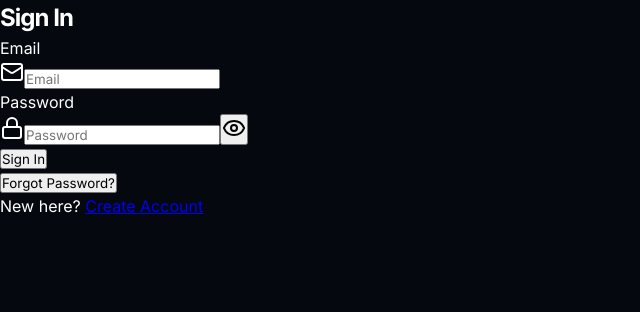
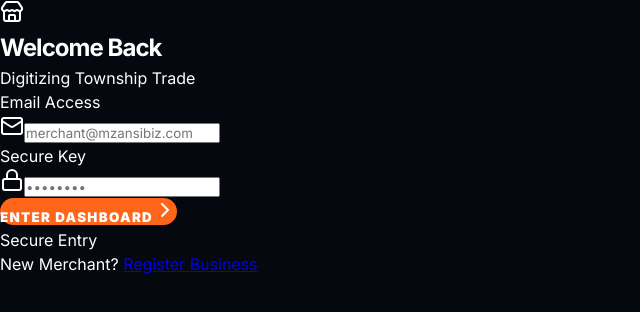
Before and after one commit to Zwidezi/Digi-Mzansi, a React (Vite) app: page /login in a window 1280 px wide. Shown: the top 312 px of the page, without its empty margins (0-640 px from the left). Built offline with nearby package versions, Linux system fonts and the light colour scheme; no server answers.

Commit message:
feat: integrate Firebase Auth, Firestore persistence, and premium UI polish for Mzansi Biz

```diff
--- a/index.html
+++ b/index.html
@@ -5,7 +5,7 @@
     <link rel="icon" type="image/svg+xml" href="/vite.svg" />
     <meta name="viewport" content="width=device-width, initial-scale=1.0, maximum-scale=1.0, user-scalable=no" />
     <meta name="theme-color" content="#07090D" />
-    <meta name="apple-mobile-web-app-capable" content="yes">
+    <meta name="mobile-web-app-capable" content="yes">
     <meta name="apple-mobile-web-app-status-bar-style" content="black-translucent">
     <meta name="apple-mobile-web-app-title" content="Mzansi Biz">
     <link rel="apple-touch-icon" href="/pwa-192x192.png">
--- a/src/components/shared/PremiumHeader.jsx
+++ b/src/components/shared/PremiumHeader.jsx
@@ -5,7 +5,7 @@ import { useAuth } from '../../context/AuthContext';
 import { motion } from 'framer-motion';
 
 const PremiumHeader = ({ title = "Mzansi Biz" }) => {
-  const { logout } = useAuth();
+  const { user, logout } = useAuth();
   const navigate = useNavigate();
 
   const handleLogout = async () => {
--- a/src/pages/Auth/Login.jsx
+++ b/src/pages/Auth/Login.jsx
@@ -2,12 +2,11 @@ import React, { useState } from 'react';
 import { useNavigate, Link } from 'react-router-dom';
 import { useAuth } from '../../context/AuthContext';
 import { motion } from 'framer-motion';
-import { Mail, Lock, Eye, AlertCircle, Loader2 } from 'lucide-react';
+import { Store, Mail, Lock, AlertCircle, Loader2, ChevronRight } from 'lucide-react';
 
 const Login = () => {
   const [email, setEmail] = useState('');
   const [password, setPassword] = useState('');
-  const [showPassword, setShowPassword] = useState(false);
   const [error, setError] = useState('');
   const [loading, setLoading] = useState(false);
   const { login } = useAuth();
@@ -21,88 +20,98 @@ const Login = () => {
       await login(email, password);
       navigate('/');
     } catch (err) {
-      setError('Invalid email or password.');
+      setError('Login failed. Please check your credentials.');
     } finally {
       setLoading(false);
     }
   };
 
   return (
-    <div className="mobile-viewport bg-white flex flex-col items-center px-10 py-20 min-h-screen">
+    <div className="mobile-viewport bg-[#05070A] flex flex-col items-center px-10 py-16 min-h-screen relative overflow-hidden">
+      {/* Background Glows */}
+      <div className="absolute top-[-10%] right-[-10%] w-64 h-64 bg-primary/20 rounded-full blur-[100px] pointer-events-none" />
+      <div className="absolute bottom-[-10%] left-[-10%] w-64 h-64 bg-orange-500/10 rounded-full blur-[100px] pointer-events-none" />
+
       <motion.div
         initial={{ opacity: 0, y: 20 }}
         animate={{ opacity: 1, y: 0 }}
-        className="w-full max-w-sm space-y-12"
+        className="w-full max-w-sm space-y-12 relative z-10"
       >
-        <h2 className="text-4xl font-extrabold text-[#1A1C1E] text-center tracking-tight">Sign In</h2>
+        <div className="text-center space-y-4">
+          <div className="w-16 h-16 bg-white/5 rounded-2xl flex items-center justify-center mx-auto border border-white/5 shadow-2xl">
+            <Store className="text-primary w-8 h-8" />
+          </div>
+          <h2 className="text-4xl font-black text-white tracking-tighter uppercase">Welcome <span className="text-primary">Back</span></h2>
+          <p className="text-white/20 text-[10px] font-black uppercase tracking-[0.2em]">Digitizing Township Trade</p>
+        </div>
 
         {error && (
-          <div className="bg-red-50 text-red-600 p-4 rounded-xl flex items-center gap-3 text-xs font-bold border border-red-100">
+          <div className="bg-red-500/10 text-red-500 p-5 rounded-2xl flex items-center gap-4 text-[10px] font-black uppercase border border-red-500/20">
             <AlertCircle className="w-5 h-5 flex-shrink-0" />
             {error}
           </div>
         )}
 
-        <form onSubmit={handleSubmit} className="space-y-8">
-          {/* Email Field */}
+        <form onSubmit={handleSubmit} className="space-y-6">
           <div className="space-y-2">
-            <label className="text-sm font-bold text-[#1A1C1E] ml-1">Email</label>
+            <label className="text-[10px] font-black text-white/40 uppercase tracking-widest ml-1">Email Access</label>
             <div className="relative">
-              <Mail className="absolute left-4 top-1/2 -translate-y-1/2 w-5 h-5 text-gray-400" />
+              <Mail className="absolute left-6 top-1/2 -translate-y-1/2 w-5 h-5 text-white/20" />
               <input
                 type="email"
                 required
-                className="w-full pl-12 pr-4 py-4 rounded-xl border border-gray-200 outline-none focus:border-[#0066FF] transition-all font-medium text-gray-700 bg-white"
-                placeholder="Email"
+                className="w-full pl-16 pr-6 py-5 rounded-2xl bg-white/5 border border-white/5 text-white outline-none focus:border-primary/50 transition-all font-bold text-sm"
+                placeholder="merchant@mzansibiz.com"
                 value={email}
                 onChange={(e) => setEmail(e.target.value)}
               />
             </div>
           </div>
 
-          {/* Password Field */}
           <div className="space-y-2">
-            <label className="text-sm font-bold text-[#1A1C1E] ml-1">Password</label>
+            <label className="text-[10px] font-black text-white/40 uppercase tracking-widest ml-1">Secure Key</label>
             <div className="relative">
-              <Lock className="absolute left-4 top-1/2 -translate-y-1/2 w-5 h-5 text-gray-400" />
+              <Lock className="absolute left-6 top-1/2 -translate-y-1/2 w-5 h-5 text-white/20" />
               <input
-                type={showPassword ? "text" : "password"}
+                type="password"
                 required
-                className="w-full pl-12 pr-12 py-4 rounded-xl border border-gray-200 outline-none focus:border-[#0066FF] transition-all font-medium text-gray-700 bg-white"
-                placeholder="Password"
+                className="w-full pl-16 pr-6 py-5 rounded-2xl bg-white/5 border border-white/5 text-white outline-none focus:border-primary/50 transition-all font-bold text-sm"
+                placeholder="••••••••"
                 value={password}
                 onChange={(e) => setPassword(e.target.value)}
               />
-              <button
-                type="button"
-                onClick={() => setShowPassword(!showPassword)}
-                className="absolute right-4 top-1/2 -translate-y-1/2 text-gray-400 hover:text-gray-600"
-              >
-                <Eye className="w-5 h-5" />
-              </button>
             </div>
           </div>
 
           <button
             type="submit"
             disabled={loading}
-            className="w-full bg-[#0066FF] py-4 rounded-xl text-white font-black text-lg shadow-lg shadow-blue-200 active:scale-95 transition-all flex items-center justify-center"
+            className="w-full py-6 btn-glow flex items-center justify-center gap-3 disabled:opacity-50 mt-4"
           >
-            {loading ? <Loader2 className="w-6 h-6 animate-spin" /> : 'Sign In'}
+            {loading ? <Loader2 className="w-6 h-6 animate-spin" /> : (
+              <>
+                <span className="text-sm">Enter Dashboard</span>
+                <ChevronRight className="w-4 h-4 opacity-50" />
+              </>
+            )}
           </button>
         </form>
 
-        <div className="text-center space-y-4">
-          <button className="text-[#0066FF] font-bold text-sm hover:underline">
-            Forgot Password?
-          </button>
-          <p className="text-gray-400 text-sm font-medium pt-4">
-            New here?{' '}
-            <Link to="/signup" className="text-[#0066FF] font-black hover:underline">
-              Create Account
-            </Link>
-          </p>
+        <div className="relative py-4">
+          <div className="absolute inset-0 flex items-center">
+            <div className="w-full border-t border-white/5"></div>
+          </div>
+          <div className="relative flex justify-center text-[10px] uppercase tracking-widest">
+            <span className="bg-[#05070A] px-4 text-white/20 font-black">Secure Entry</span>
+          </div>
         </div>
+
+        <p className="text-center text-[10px] font-black uppercase tracking-widest text-white/20">
+          New Merchant?{' '}
+          <Link to="/signup" className="text-primary hover:underline ml-1">
+            Register Business
+          </Link>
+        </p>
       </motion.div>
     </div>
   );
--- a/src/pages/Auth/Signup.jsx
+++ b/src/pages/Auth/Signup.jsx
@@ -2,7 +2,7 @@ import React, { useState } from 'react';
 import { useNavigate, Link } from 'react-router-dom';
 import { useAuth } from '../../context/AuthContext';
 import { motion } from 'framer-motion';
-import { User, Mail, Lock, AlertCircle, Loader2 } from 'lucide-react';
+import { User, Mail, Lock, AlertCircle, Loader2, Store, ChevronRight } from 'lucide-react';
 import { updateProfile } from 'firebase/auth';
 
 const Signup = () => {
@@ -32,31 +32,40 @@ const Signup = () => {
   };
 
   return (
-    <div className="mobile-viewport bg-white flex flex-col items-center px-10 py-16 min-h-screen">
+    <div className="mobile-viewport bg-[#05070A] flex flex-col items-center px-10 py-16 min-h-screen relative overflow-hidden">
+      {/* Background Glows */}
+      <div className="absolute top-[-10%] right-[-10%] w-64 h-64 bg-primary/20 rounded-full blur-[100px] pointer-events-none" />
+      <div className="absolute bottom-[-10%] left-[-10%] w-64 h-64 bg-orange-500/10 rounded-full blur-[100px] pointer-events-none" />
+
       <motion.div
         initial={{ opacity: 0, y: 20 }}
         animate={{ opacity: 1, y: 0 }}
-        className="w-full max-w-sm space-y-10"
+        className="w-full max-w-sm space-y-10 relative z-10"
       >
-        <h2 className="text-4xl font-extrabold text-[#1A1C1E] text-center tracking-tight">Create Account</h2>
+        <div className="text-center space-y-4">
+          <div className="w-16 h-16 bg-white/5 rounded-2xl flex items-center justify-center mx-auto border border-white/5 shadow-2xl">
+            <Store className="text-primary w-8 h-8" />
+          </div>
+          <h2 className="text-4xl font-black text-white tracking-tighter uppercase">New <span className="text-primary">Merchant</span></h2>
+          <p className="text-white/20 text-[10px] font-black uppercase tracking-[0.2em]">Start your digital journey</p>
+        </div>
 
         {error && (
-          <div className="bg-red-50 text-red-600 p-4 rounded-xl flex items-center gap-3 text-xs font-bold border border-red-100">
+          <div className="bg-red-500/10 text-red-500 p-5 rounded-2xl flex items-center gap-4 text-[10px] font-black uppercase border border-red-500/20">
             <AlertCircle className="w-5 h-5 flex-shrink-0" />
             {error}
           </div>
         )}
 
-        <form onSubmit={handleSubmit} className="space-y-6">
-          {/* Full Name Field */}
-          <div className="space-y-1.5">
-            <label className="text-sm font-bold text-[#1A1C1E] ml-1">Full Name</label>
+        <form onSubmit={handleSubmit} className="space-y-5">
+          <div className="space-y-2">
+            <label className="text-[10px] font-black text-white/40 uppercase tracking-widest ml-1">Merchant Name</label>
             <div className="relative">
-              <User className="absolute left-4 top-1/2 -translate-y-1/2 w-5 h-5 text-gray-400" />
+              <User className="absolute left-6 top-1/2 -translate-y-1/2 w-5 h-5 text-white/20" />
               <input
                 type="text"
                 required
-                className="w-full pl-12 pr-4 py-4 rounded-xl border border-gray-200 outline-none focus:border-[#0066FF] transition-all font-medium text-gray-700 bg-white"
+                className="w-full pl-16 pr-6 py-5 rounded-2xl bg-white/5 border border-white/5 text-white outline-none focus:border-primary/50 transition-all font-bold text-sm"
                 placeholder="Full Name"
                 value={fullName}
                 onChange={(e) => setFullName(e.target.value)}
@@ -64,32 +73,30 @@ const Signup = () => {
             </div>
           </div>
 
-          {/* Email Field */}
-          <div className="space-y-1.5">
-            <label className="text-sm font-bold text-[#1A1C1E] ml-1">Email</label>
+          <div className="space-y-2">
+            <label className="text-[10px] font-black text-white/40 uppercase tracking-widest ml-1">Email Access</label>
             <div className="relative">
-              <Mail className="absolute left-4 top-1/2 -translate-y-1/2 w-5 h-5 text-gray-400" />
+              <Mail className="absolute left-6 top-1/2 -translate-y-1/2 w-5 h-5 text-white/20" />
               <input
                 type="email"
                 required
-                className="w-full pl-12 pr-4 py-4 rounded-xl border border-gray-200 outline-none focus:border-[#0066FF] transition-all font-medium text-gray-700 bg-white"
-                placeholder="Email"
+                className="w-full pl-16 pr-6 py-5 rounded-2xl bg-white/5 border border-white/5 text-white outline-none focus:border-primary/50 transition-all font-bold text-sm"
+                placeholder="merchant@mzansibiz.com"
                 value={email}
                 onChange={(e) => setEmail(e.target.value)}
               />
             </div>
           </div>
 
-          {/* Password Field */}
-          <div className="space-y-1.5">
-            <label className="text-sm font-bold text-[#1A1C1E] ml-1">Password</label>
+          <div className="space-y-2">
+            <label className="text-[10px] font-black text-white/40 uppercase tracking-widest ml-1">Secure Key</label>
             <div className="relative">
-              <Lock className="absolute left-4 top-1/2 -translate-y-1/2 w-5 h-5 text-gray-400" />
+              <Lock className="absolute left-6 top-1/2 -translate-y-1/2 w-5 h-5 text-white/20" />
               <input
                 type="password"
                 required
-                className="w-full pl-12 pr-4 py-4 rounded-xl border border-gray-200 outline-none focus:border-[#0066FF] transition-all font-medium text-gray-700 bg-white"
-                placeholder="Password"
+                className="w-full pl-16 pr-6 py-5 rounded-2xl bg-white/5 border border-white/5 text-white outline-none focus:border-primary/50 transition-all font-bold text-sm"
+                placeholder="••••••••"
                 value={password}
                 onChange={(e) => setPassword(e.target.value)}
               />
@@ -99,38 +106,29 @@ const Signup = () => {
           <button
             type="submit"
             disabled={loading}
-            className="w-full bg-[#0066FF] py-4 rounded-xl text-white font-black text-lg shadow-lg shadow-blue-200 active:scale-95 transition-all flex items-center justify-center mt-2"
+            className="w-full py-6 btn-glow flex items-center justify-center gap-3 disabled:opacity-50 mt-4"
           >
-            {loading ? <Loader2 className="w-6 h-6 animate-spin" /> : 'Sign Up'}
+            {loading ? <Loader2 className="w-6 h-6 animate-spin" /> : (
+              <>
+                <span className="text-sm">Create Merchant ID</span>
+                <ChevronRight className="w-4 h-4 opacity-50" />
+              </>
+            )}
           </button>
         </form>
 
         <div className="relative py-4">
           <div className="absolute inset-0 flex items-center">
-            <div className="w-full border-t border-gray-100"></div>
+            <div className="w-full border-t border-white/5"></div>
           </div>
-          <div className="relative flex justify-center text-xs uppercase">
-            <span className="bg-white px-4 text-gray-400 font-bold">Or</span>
+          <div className="relative flex justify-center text-[10px] uppercase tracking-widest">
+            <span className="bg-[#05070A] px-4 text-white/20 font-black">Secure Onboarding</span>
           </div>
         </div>
 
-        {/* Social Buttons */}
-        <div className="space-y-4">
-          <button className="w-full py-4 border border-gray-200 rounded-xl flex items-center justify-center gap-3 active:scale-95 transition-all hover:bg-gray-50">
-            <img src="https://www.google.com/favicon.ico" alt="Google" className="w-5 h-5" />
-            <span className="font-bold text-gray-700 text-sm">Sign up with Google</span>
-          </button>
-          <button className="w-full py-4 bg-black border border-black rounded-xl flex items-center justify-center gap-3 active:scale-95 transition-all">
-            <svg className="w-5 h-5 text-white" viewBox="0 0 24 24" fill="currentColor">
-              <path d="M12.152 6.896c-.948 0-2.415-1.078-3.96-1.04-2.04.027-3.91 1.183-4.961 3.014-2.117 3.675-.546 9.103 1.519 12.09 1.013 1.454 2.208 3.09 3.792 3.039 1.52-.065 2.09-.987 3.935-.987 1.831 0 2.35.987 3.96.948 1.637-.026 2.676-1.48 3.676-2.948 1.156-1.688 1.636-3.325 1.662-3.415-.039-.013-3.182-1.221-3.22-4.857-.026-3.04 2.48-4.494 2.597-4.559-1.429-2.09-3.623-2.324-4.39-2.376-2-.156-3.675 1.09-4.61 1.09zM15.53 3.83c.843-1.012 1.4-2.427 1.245-3.83-1.207.052-2.662.805-3.532 1.818-.78.896-1.454 2.338-1.273 3.714 1.338.104 2.715-.688 3.559-1.702z"/>
-            </svg>
-            <span className="font-bold text-white text-sm">Sign up with Apple</span>
-          </button>
-        </div>
-
-        <p className="text-center text-sm font-medium text-gray-400">
-          Already have an account?{' '}
-          <Link to="/login" className="text-[#0066FF] font-black hover:underline">
+        <p className="text-center text-[10px] font-black uppercase tracking-widest text-white/20">
+          Already Registered?{' '}
+          <Link to="/login" className="text-primary hover:underline ml-1">
             Log In
           </Link>
         </p>
--- a/src/pages/Home.jsx
+++ b/src/pages/Home.jsx
@@ -78,7 +78,10 @@ const Home = () => {
           </div>
 
           <div className="grid grid-cols-2 gap-3 mt-8">
-            <button className="py-4 btn-glow text-xs shadow-[0_10px_20px_-5px_rgba(255,100,0,0.3)]">
+            <button
+              onClick={() => navigate('/payments', { state: { openSaleModal: true } })}
+              className="py-4 btn-glow text-xs shadow-[0_10px_20px_-5px_rgba(255,100,0,0.3)]"
+            >
               Record Sale
             </button>
             <button className="py-4 bg-white/5 text-white/60 rounded-2xl text-xs font-black uppercase border border-white/5">
```
Also changed, not shown: src/pages/Payments.jsx (+8 -0 lines), 1 other file (tests, documents, lock files or other folders).
